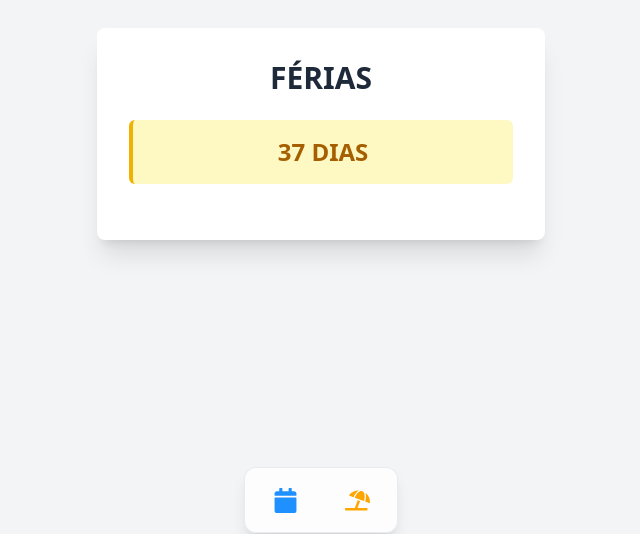
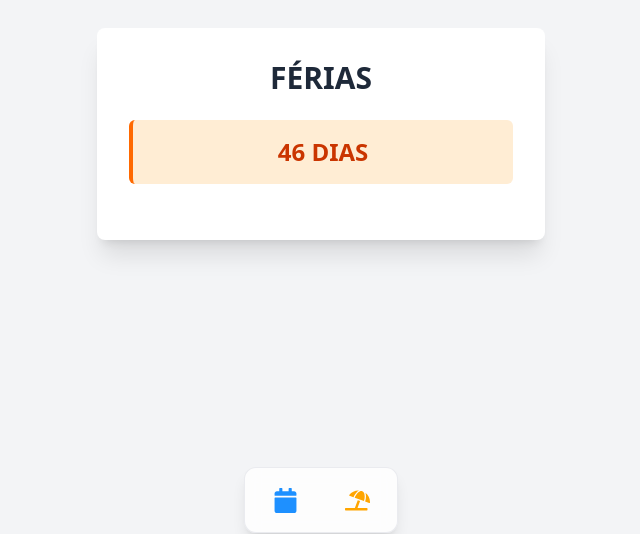
Before and after one commit to gbtrajano/TemporizadorSupply, a Next.js app: page /ferias in a window 1280 px wide. Shown: the part 266-800 px from the top of the page, without its empty margins (319-959 px from the left). Built offline with nearby package versions, Linux system fonts and the light colour scheme.

Commit message:
update: new vacation date

```diff
--- a/src/app/ferias/page.js
+++ b/src/app/ferias/page.js
@@ -21,7 +21,7 @@ export default function Home() {
       const today = new Date();
       today.setHours(0, 0, 0, 0);
 
-      const endDate = new Date(2025, 8, 1); // Outubro 20, 2025 (Mês 9 é Outubro)
+      const endDate = new Date(2025, 8, 14); // Outubro 20, 2025 (Mês 9 é Outubro)
       endDate.setHours(0, 0, 0, 0);
 
       let businessDays = 0;
@@ -133,7 +133,7 @@ export default function Home() {
       <div className="bg-white p-8 rounded-lg shadow-xl max-w-md w-[80%] text-center">
         <h1 className="text-3xl font-bold text-gray-800 mb-6">FÉRIAS</h1>
         <div
-          className="bg-yellow-100 border-l-4 border-yellow-500 text-yellow-700 p-4 rounded-md mb-6"
+          className="bg-orange-100 border-l-4 border-orange-500 text-orange-700 p-4 rounded-md mb-6"
           role="alert"
         >
           <p className="font-bold text-2xl" id="businessDaysCount">
```
